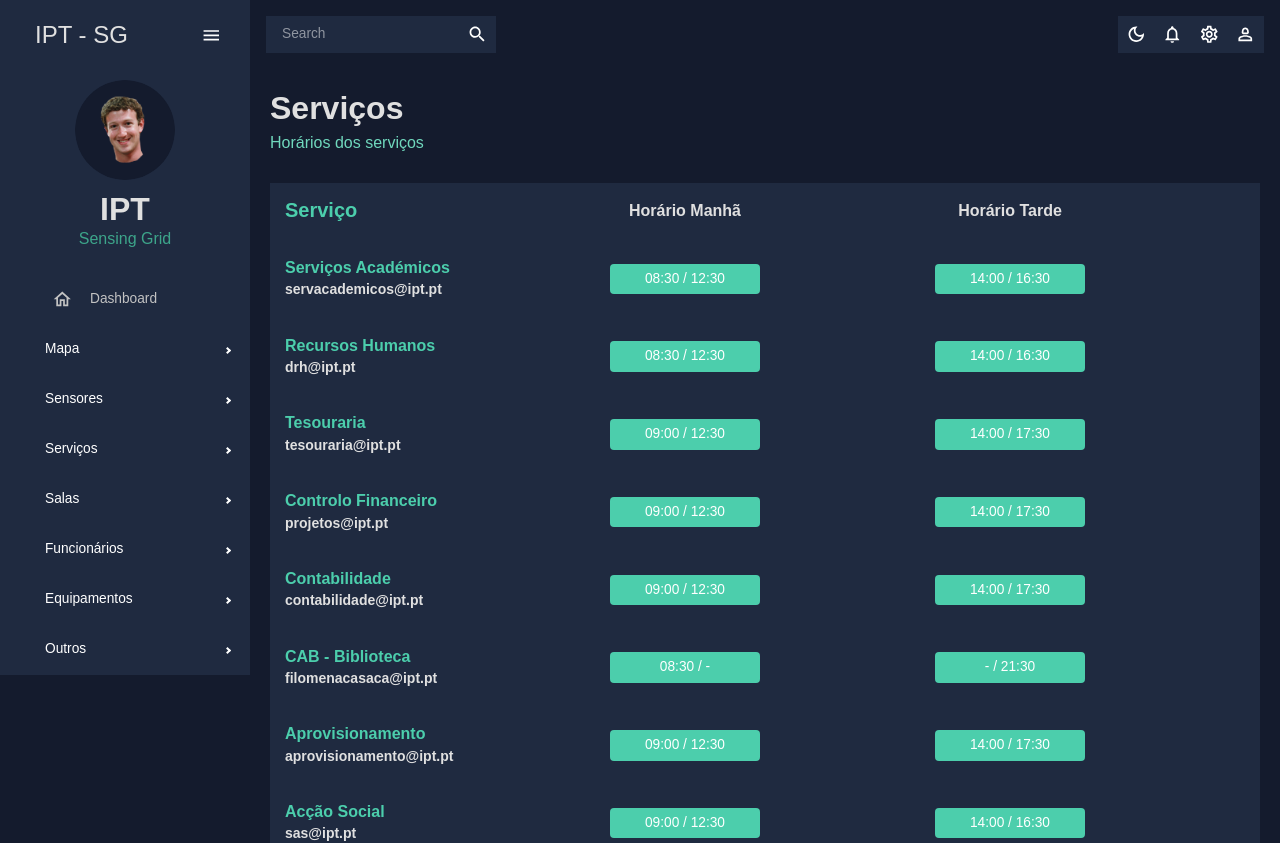
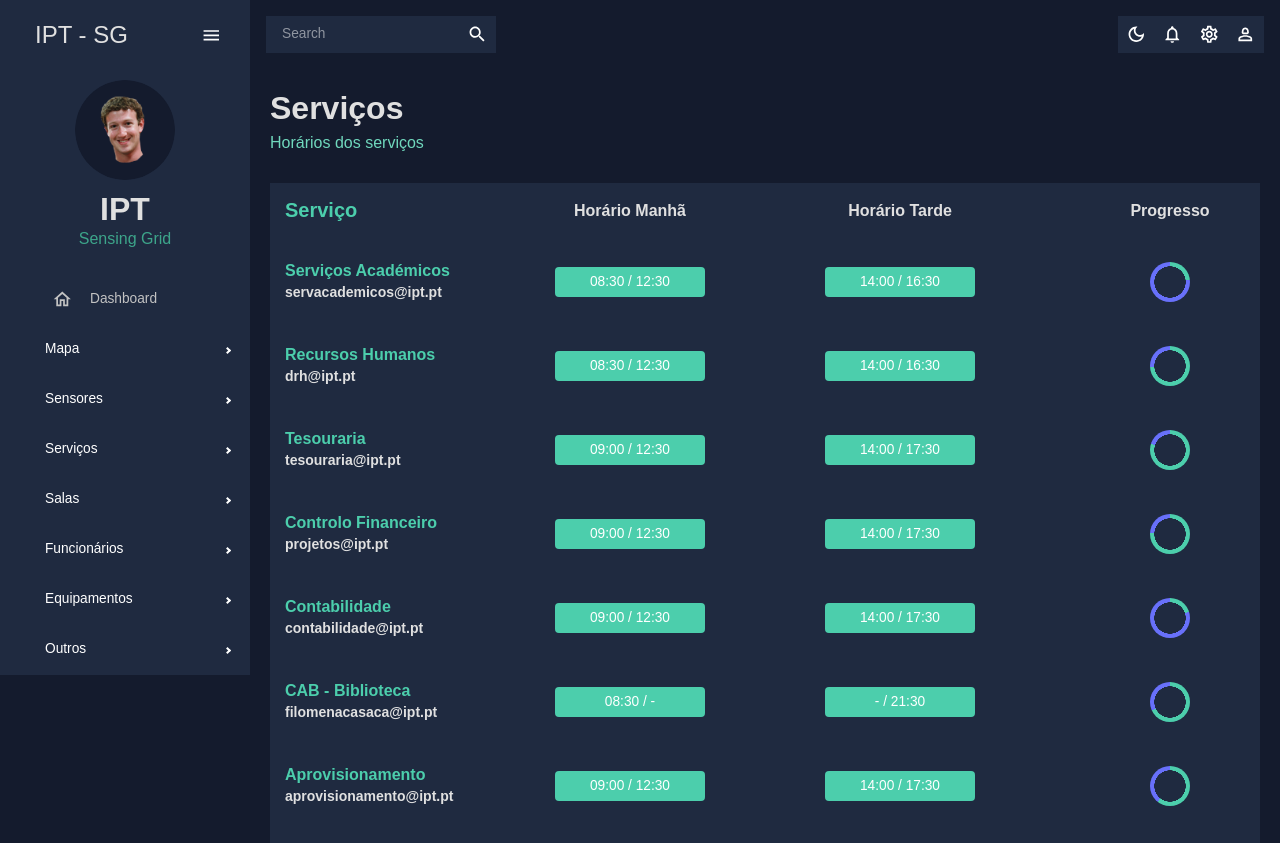
Before and after one commit to AnaPatriciaGraca/IPTSensingGrid, a React (Create React App) app in the folder react-admin/: page /detalhesServicos in a window 1280 px wide. Shown: the top 843 px of the page. Built offline with nearby package versions, Linux system fonts and the light colour scheme.

Commit message:
Colocação do circulo do progresso na pagina dos detalhes dos serviços

```diff
--- a/react-admin/src/data/testData.js
+++ b/react-admin/src/data/testData.js
@@ -496,6 +496,12 @@ export const exemploSalas = [
     projetores: "1",
     polo: "Tomar",
     bloco: "O",
+  },{
+    nome: '0106',
+    capacidade: "48",
+    projetores: "0",
+    polo: "Tomar",
+    bloco: "O",
   },
 ]
 
--- a/react-admin/src/scenes/detalhesServicos/index.js
+++ b/react-admin/src/scenes/detalhesServicos/index.js
@@ -2,10 +2,21 @@ import { Box, useTheme, Typography } from '@mui/material'
 import { tokens } from '../../theme'
 import Header from '../../components/Header'
 import { schedulesServices as service } from '../../data/testData'
+import ProgressCircle from '../../components/ProgressCircle'
 
 const DetalhesServicos = () => {
   const theme = useTheme()
   const colors = tokens(theme.palette.mode)
+
+  //change this function to a real one
+  const calcHoursClose = () => {
+    const random = Math.random()
+    const min = 0.2
+    const max = 0.98
+    const calcRandom = random * (max - min) + min
+
+    return calcRandom
+  }
 
   return (
     <Box m='20px'>
@@ -15,7 +26,7 @@ const DetalhesServicos = () => {
       <Box backgroundColor={colors.primary[400]} overflow='auto' height='800px'>
         <Box
           display='grid'
-          gridTemplateColumns='1fr 1fr 1fr' // Define 3 columns with equal width
+          gridTemplateColumns='1fr 1fr 1fr 0.5fr' // Define 3 columns with equal width
           gap='15px'
           borderBottom={`4px solid ${colors.primary[400]}`}
           p='15px'
@@ -30,6 +41,9 @@ const DetalhesServicos = () => {
             <Typography color={colors.grey[100]} variant='h5' fontWeight={600} textAlign='center' width='150px'>
                 Horário Tarde
             </Typography>
+            <Typography color={colors.grey[100]} variant='h5' fontWeight={600} textAlign='center' width='150px'>
+                Progresso
+            </Typography>
         </Box>
 
         {/* Maear serviços */}
@@ -37,7 +51,7 @@ const DetalhesServicos = () => {
           <Box
             key={`${service.id}-${i}`}
             display='grid'
-            gridTemplateColumns='1fr 1fr 1fr' // Define 3 columns with equal width
+            gridTemplateColumns='1fr 1fr 1fr 0.5fr' // Define 3 columns with equal width
             gap='15px'
             borderBottom={`4px solid ${colors.primary[400]}`}
             p='15px'
@@ -62,6 +76,10 @@ const DetalhesServicos = () => {
             <Box backgroundColor={colors.greenAccent[500]} p='5px 10px' borderRadius='4px' width='150px' textAlign='center'>
               {`${service.openLunch} / ${service.close}`}
             </Box>
+            {/* Progress Circle para ter visualmente a informação de há quanto tempo está aberto e quanto tempo falta para fechar */}
+            <Box p='5px 10px' borderRadius='4px' width='150px' align='center'>
+              <ProgressCircle progress={calcHoursClose()} size='40'/>
+            </Box>
           </Box>
         ))}
       </Box>
```
